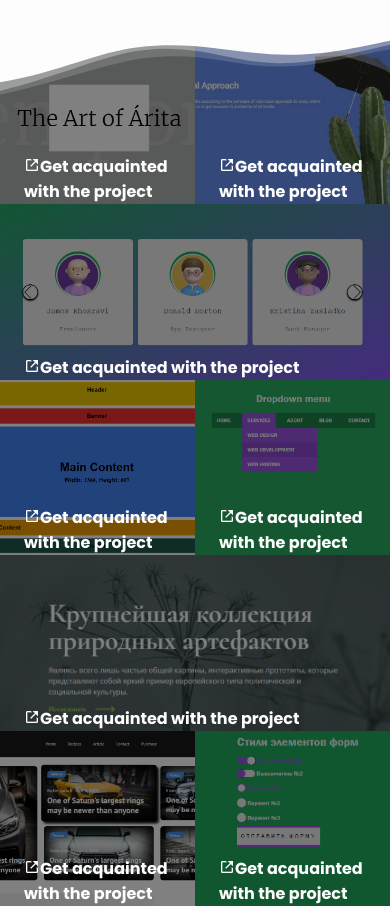
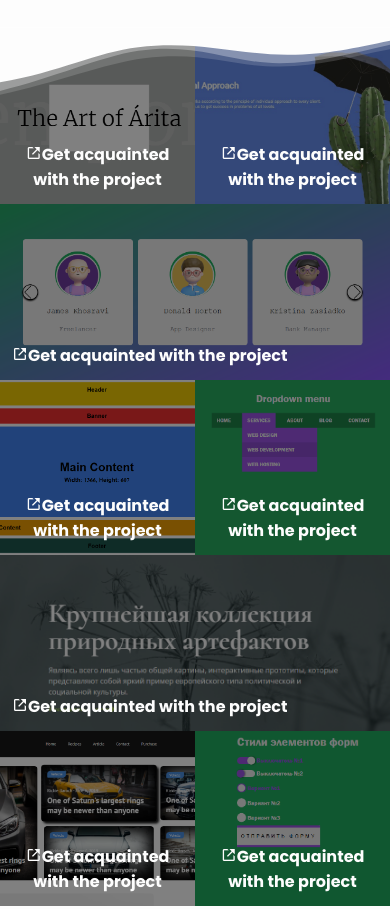
Before and after one commit to Artem-Kukin/Portfolio, a plain HTML site: page index.html in a window 390 px wide. Shown: the part 3880-4789 px from the top of the page. Drawn offline with nearby package versions, Linux system fonts and the light colour scheme.

Commit message:
editing other

```diff
--- a/css/style.css
+++ b/css/style.css
@@ -606,7 +606,7 @@ ul {
 .portfolio-item h4,
 .portfolio-item a {
   position: absolute;
-  left: 3rem;
+  left: 4rem;
   color: var(--white-color);
   -webkit-transition: all var(--animation);
   -o-transition: all var(--animation);
@@ -619,8 +619,11 @@ ul {
   font-size: 3rem;
 }
 .portfolio-item a {
+  border-radius: 5rem;
+  padding: 1.5rem;
   bottom: 0;
   font-size: 2rem;
+  text-align: center
 }
 
 .portfolio-item .portfolio-photo {
@@ -642,6 +645,7 @@ ul {
   transition: -webkit-transform 8s ease, -webkit-filter 2s ease;
   -o-transition: transform 8s ease, filter 2s ease;
   transition: transform 8s ease, filter 2s ease;
+  transition: transform 8s ease, filter 2s ease, -webkit-transform 8s ease, -webkit-filter 2s ease;
   transition: transform 8s ease, filter 2s ease, -webkit-transform 8s ease,
     -webkit-filter 2s ease;
   transition: transform 8s ease, filter 2s ease, -webkit-transform 8s ease,
@@ -665,11 +669,10 @@ ul {
   background: #fdfdfd9e;
   -webkit-backdrop-filter: blur(5px);
   backdrop-filter: blur(5px);
-  border-radius: 5rem;
-  padding: 1.5rem;
-  -ms-transform: translate(-50%, -15%);
-  -webkit-transform: translateY(-50%);
-  transform: translateY(-50%);
+
+  -webkit-transform: translateY(-10%);
+  -ms-transform: translateY(-10%);
+      transform: translateY(-10%);
 }
 
 .portfolio-layer p {
@@ -973,6 +976,9 @@ ul {
   .portfolio-item h4 {
     display: none;
   }
+  .portfolio-item a {
+    left: 0;
+  }
 
   #menu-icon {
     display: block;
```
